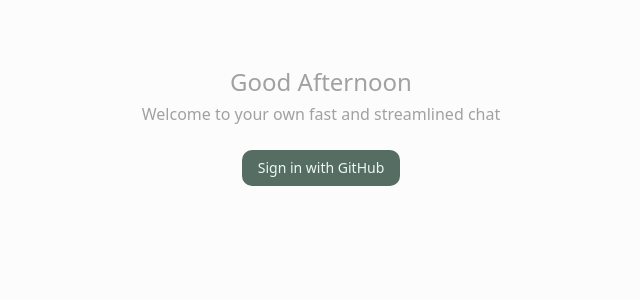
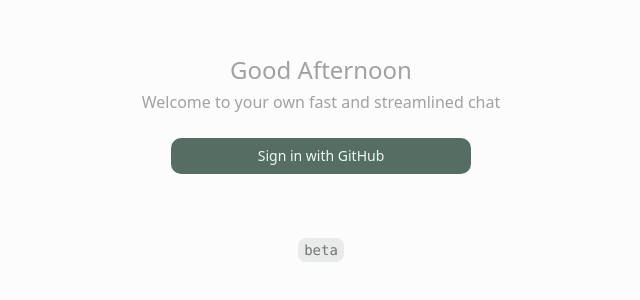
Before and after one commit to westbrookdaniel/chat, a Next.js app: page /login in a window 1280 px wide. Shown: the part 274-574 px from the top of the page, without its empty margins (319-959 px from the left). Built offline with nearby package versions, Linux system fonts and the light colour scheme.

Commit message:
beta tag

```diff
--- a/src/app/login/page.tsx
+++ b/src/app/login/page.tsx
@@ -10,9 +10,12 @@
       <p className="mb-6 text-neutral-400">
         Welcome to your own fast and streamlined chat
       </p>
-      <Button asChild>
+      <Button asChild className="w-[300px]">
         <a href="/login/github">Sign in with GitHub</a>
       </Button>
+      <pre className="-mb-16 mt-16 text-neutral-500 px-1.5 py-0.5 rounded-sm bg-secondary text-sm">
+        beta
+      </pre>
     </div>
   );
 }
```
